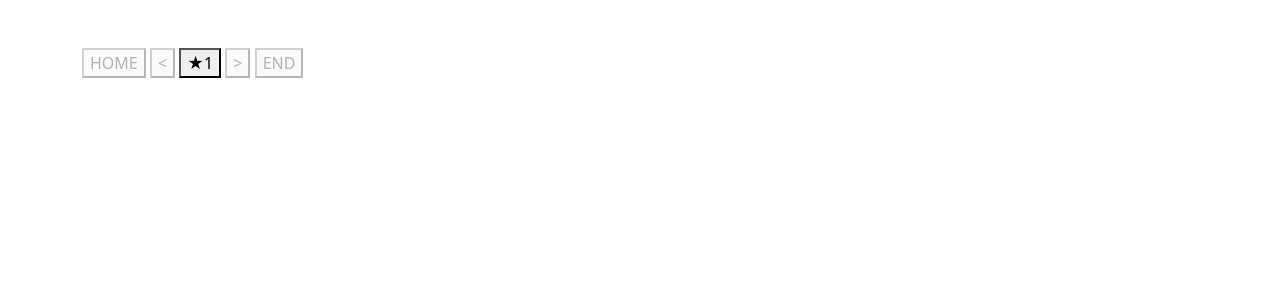
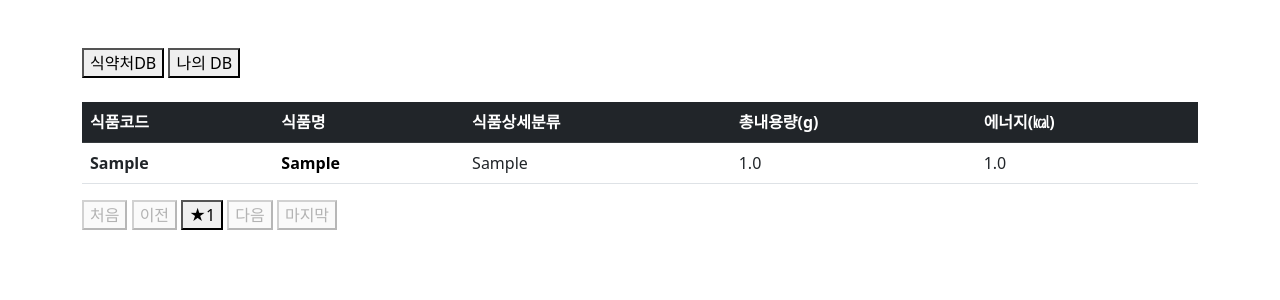
Before and after one commit to jsonl33/DRF_MeokGom, a Django app: page /meal/database/ in a window 1280 px wide. Shown: the top 300 px of the page. Run offline with Django 4.2, Linux system fonts and the light colour scheme; tables that the repository leaves empty hold one stand-in row (values such as "Sample post"); some libraries are stand-ins or nearby versions.

Commit message:
음식DB 페이지에 띄우기

```diff
--- a/meal/urls.py
+++ b/meal/urls.py
@@ -6,4 +6,5 @@ urlpatterns = [
     path('index/', views.index, name="index"),
     path('bmi/', views.bmi, name="bmi"),
     path('database/', views.food_Database, name="database"),
+    path('detail/<mpk>', views.detail, name="detail"),
 ]
--- a/meal/views.py
+++ b/meal/views.py
@@ -23,10 +23,22 @@ def bmi(request):
 
 def food_Database(request):
     page = request.GET.get("page", 1)
+
     food_records = FoodData.objects.all()
     divide_pages = Paginator(food_records, 10)
-    page_format = divide_pages.get_page(page)
+    food_objects = divide_pages.get_page(page)
+
     context = {
-        "foodlist": page_format
+        "foodlist": food_objects
     }
     return render(request, 'meal/database.html', context)
+
+
+def detail(request, mpk):
+    food_records = FoodData.objects.get(id=mpk)
+    food_values = FoodData.objects.filter(id=mpk).values()
+    context = {
+        "food_values" : food_values,
+        "food_records" : food_records
+    }
+    return render(request, "meal/detail.html", context)
--- a/templates/meal/database.html
+++ b/templates/meal/database.html
@@ -2,12 +2,37 @@
 
 {% block con %}
 {% load mathfilters %}
+    <button>식약처DB</button>
+    <button>나의 DB</button>
+    <table class="table table-hover mt-4">
+        <thead>
+            <tr class="table-dark">
+                <th scope="col">식품코드</th>
+                <th scope="col">식품명</th>
+                <th scope="col">식품상세분류</th>
+                <th scope="col">총내용량(g)</th>
+                <th scope="col">에너지(㎉)</th>
+            </tr>
+        </thead>
+        <tbody>
+            {% for i in foodlist %}
+                <tr>
+                    <th scope="row">{{ i.식품코드 }}</th>
+                    <td><a class="sub" href="{% url 'meal:detail' i.id %}">{{ i.식품명 }}</a></td>
+                    <td>{{ i.식품상세분류 }}</td>
+                    <td>{{ i.총내용량_g }}</td>
+                    <td>{{ i.에너지 }}</td>
+                </tr>
+            {% endfor %}
+        </tbody>
+    </table>
+
     {% if foodlist.has_previous %}
-        <a href="{% url 'meal:database' %}?page=1"><button>HOME</button></a>
-        <a href="{% url 'meal:database' %}?page={{ foodlist.previous_page_number }}"><button> < </button></a>
+        <a href="{% url 'meal:database' %}?page=1"><button>처음</button></a>
+        <a href="{% url 'meal:database' %}?page={{ foodlist.previous_page_number }}"><button> 이전 </button></a>
     {% else %}
-        <button disabled>HOME</button>
-        <button disabled> < </button>
+        <button disabled>처음</button>
+        <button disabled> 이전 </button>
     {% endif %}
 
 
@@ -18,10 +43,21 @@
     {% endfor %}
 
     {% if foodlist.has_next %}
-        <a href="{% url 'meal:database' %}?page={{ foodlist.next_page_number}}"><button> > </button></a>
-        <a href="{% url 'meal:database' %}?page={{ foodlist.paginator.num_pages }}"><button> END </button></a>
+        <a href="{% url 'meal:database' %}?page={{ foodlist.next_page_number}}"><button> 다음 </button></a>
+        <a href="{% url 'meal:database' %}?page={{ foodlist.paginator.num_pages }}"><button> 마지막 </button></a>
     {% else %}
-        <button disabled> > </button>
-        <button disabled> END </button>
+        <button disabled> 다음 </button>
+        <button disabled> 마지막 </button>
     {% endif %}
+
+    <style>
+        .sub {
+            text-decoration: none;
+            color:black;
+            font-weight: bold;
+        }
+        .sub:hover{
+            color:red;
+        }
+    </style>
 {% endblock con %}
```
Also changed, not shown: templates/meal/detail.html (added, +11 -0 lines).
